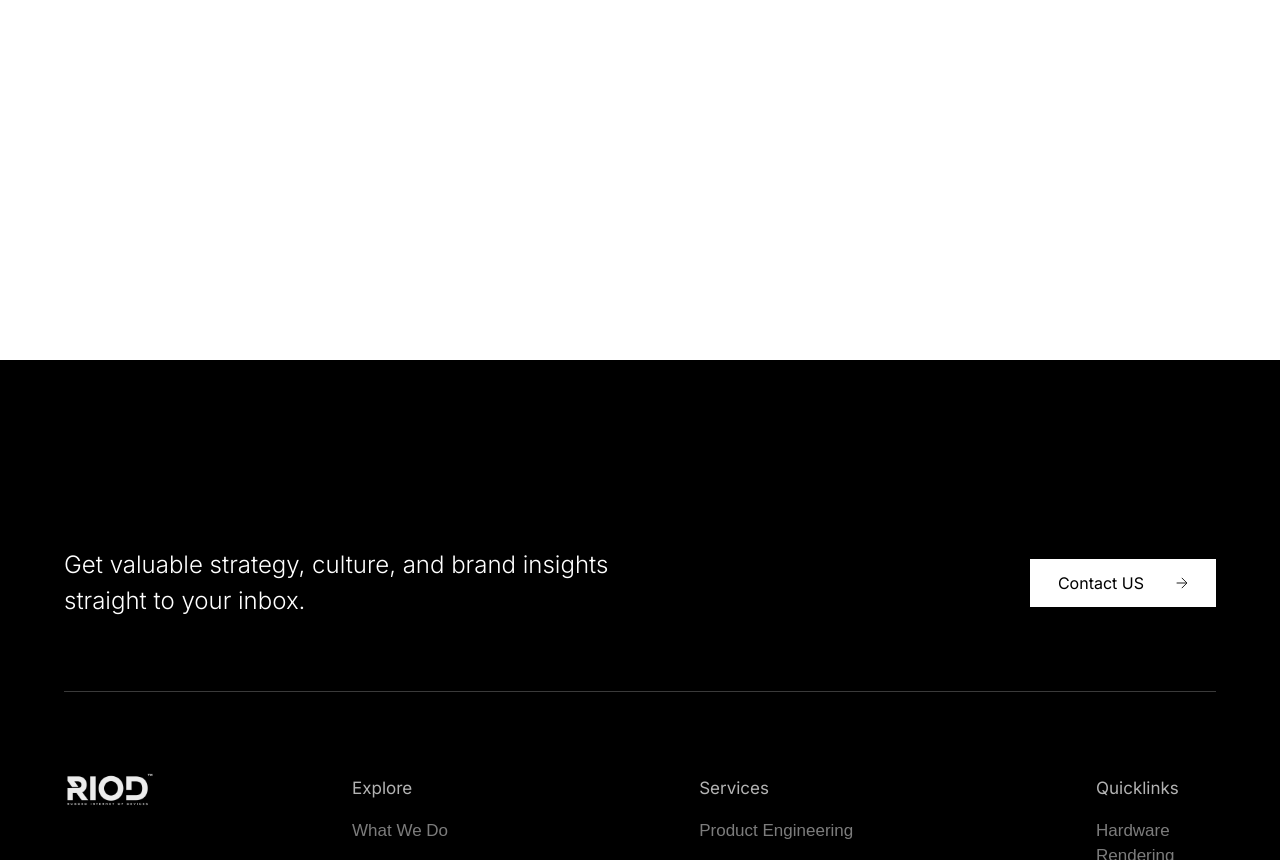
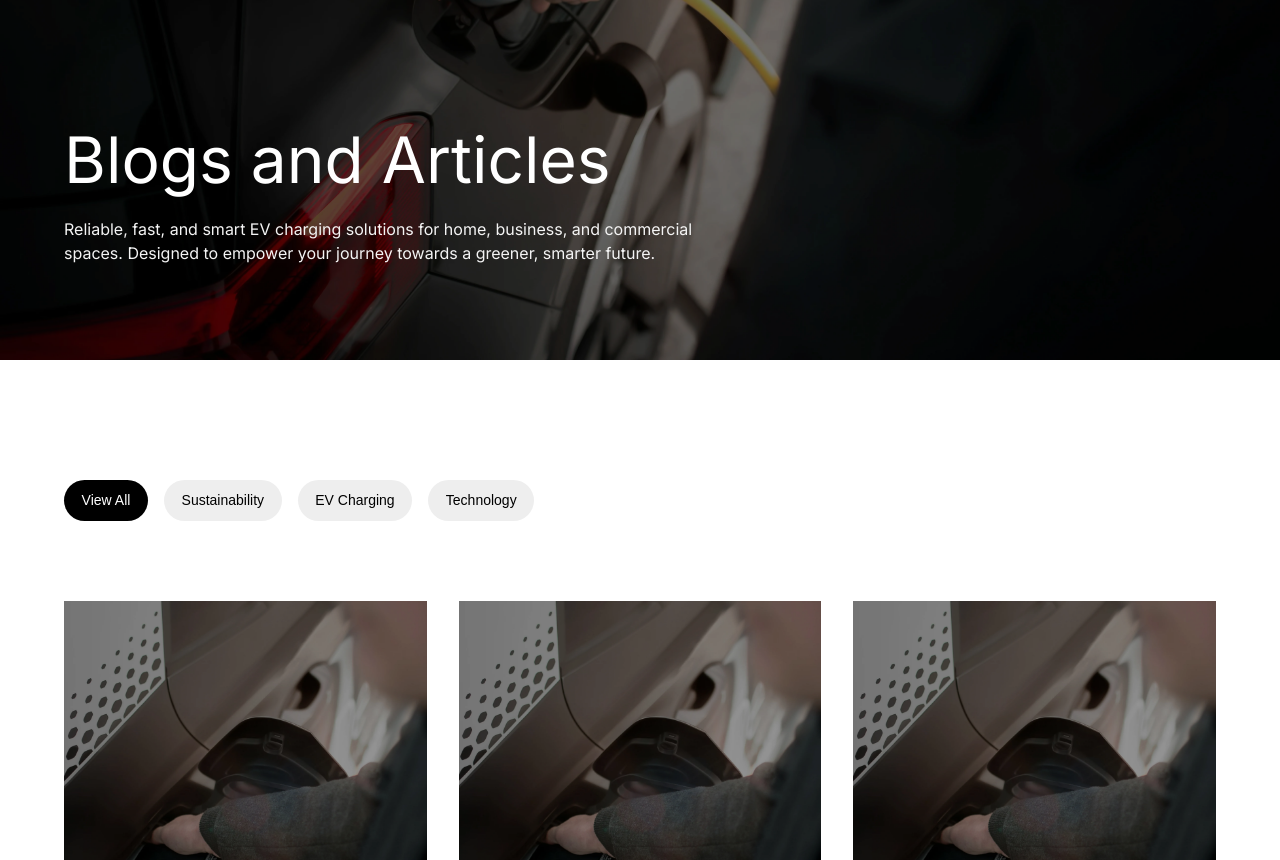
Before and after one commit to RiodTeam/RIOD_WEBSITE, a Next.js app: page /insights in a window 1280 px wide. Before the commit this address had no page. Shown: the part 440-1300 px from the top of the page. Built offline with nearby package versions, Linux system fonts and the light colour scheme.

Commit message:
blog page completed

```diff
--- /dev/null
+++ b/app/(route)/insights/page.tsx
@@ -0,0 +1,19 @@
+import BlogGrid from '@/app/components/insights/BlogGrid'
+import React from 'react'
+import HeroSection from '@/app/components/common/Hero'
+
+
+const page = () => {
+  return (
+    <div>
+        <HeroSection
+                backgroundImage="/home/hero.webp"
+                title="Blogs and Articles"
+                description="Reliable, fast, and smart EV charging solutions for home, business, and commercial spaces. Designed to empower your journey towards a greener, smarter future." />
+
+        <BlogGrid/>
+    </div>
+  )
+}
+
+export default page
--- a/app/components/footer/FooterSection.tsx
+++ b/app/components/footer/FooterSection.tsx
@@ -134,7 +134,7 @@ export default function FooterSection() {
                         <li>
                             <Link href="/contact">IoT Device Integration</Link>
                         </li>
-                         <li>
+                        <li>
                             <Link href="/contact">IoT Device Integration</Link>
                         </li>
 
--- /dev/null
+++ b/app/components/insights/BlogGrid.tsx
@@ -0,0 +1,88 @@
+"use client";
+
+import { useState } from "react";
+import Image from "next/image";
+
+const blogs = [
+  { id: 1, img: "/home/hero.webp", tag: "EV Charging", date: "March 20, 2025", title: "Driving the Future of EV Charging in Numbers" },
+  { id: 2, img: "/home/hero.webp", tag: "EV Charging", date: "March 20, 2025", title: "Driving the Future of EV Charging in Numbers" },
+  { id: 3, img: "/home/hero.webp", tag: "Technology", date: "March 20, 2025", title: "Driving the Future of EV Charging in Numbers" },
+  { id: 4, img: "/home/hero.webp", tag: "EV Charging", date: "March 20, 2025", title: "Driving the Future of EV Charging in Numbers" },
+  { id: 5, img: "/home/hero.webp", tag: "EV Charging", date: "March 20, 2025", title: "Driving the Future of EV Charging in Numbers" },
+  { id: 6, img: "/home/hero.webp", tag: "Sustainability", date: "March 20, 2025", title: "Driving the Future of EV Charging in Numbers" },
+];
+
+const categories = ["View All", "Sustainability", "EV Charging", "Technology"];
+
+export default function BlogGrid() {
+  const [activeCategory, setActiveCategory] = useState("View All");
+
+  const filteredBlogs =
+    activeCategory === "View All"
+      ? blogs
+      : blogs.filter((b) => b.tag === activeCategory);
+
+  return (
+    <section className="w-full bg-white pt-[7.5rem] pb-[8rem] md:pb-[12.3rem]">
+      <div className="w-[90%] max-w-[1400px] mx-auto">
+
+        {/* ---------------- CATEGORY FILTERS ---------------- */}
+        <div className="flex flex-wrap gap-3 md:gap-4 mb-[5rem]">
+          {categories.map((cat) => {
+            const isActive = activeCategory === cat;
+            return (
+              <button
+                key={cat}
+                onClick={() => setActiveCategory(cat)}
+                className={`
+                  px-3 md:px-[1.1rem] py-[10px] rounded-full text-[12px] md:text-[14px] transition
+                  ${isActive ? "bg-black text-white" : "bg-[#eeeeee] text-black"}
+                `}
+              >
+                {cat}
+              </button>
+            );
+          })}
+        </div>
+
+        {/* ---------------- GRID ---------------- */}
+        <div
+          className="
+            grid grid-cols-1 sm:grid-cols-2 lg:grid-cols-3 gap-x-8 gap-y-[4.8rem]
+            max-sm:flex max-sm:overflow-x-auto max-sm:gap-5 max-sm:pb-4
+            max-sm:[&>*]:min-w-[360px]  scrollbar-hide
+          "
+        >
+          {filteredBlogs.map((blog) => (
+            <div key={blog.id} className="group cursor-pointer">
+
+              {/* IMAGE */}
+              <div className="w-full h-[270px] md:h-[300px] xl:h-[530px] relative overflow-hidden ">
+                <Image
+                  src={blog.img}
+                  alt="blog image"
+                  fill
+                  className="object-cover group-hover:scale-105 transition duration-300"
+                />
+              </div>
+
+              {/* TAG + DATE */}
+              <div className="flex justify-between mt-5 text-[12px] md:text-[14px] text-black font-inter">
+                <span className=" px-4 py-2 bg-[#eeeeee] rounded-full  font-inter">
+                  {blog.tag}
+                </span>
+                <span className="text-[#717171] mt-2">{blog.date}</span>
+              </div>
+
+              {/* TITLE */}
+              <h3 className="mt-4 text-[20px] md:text-[24px] text-[#404040] font-inter tracking-tight leading-[1.4]">
+                {blog.title}
+              </h3>
+            </div>
+          ))}
+        </div>
+
+      </div>
+    </section>
+  );
+}
--- a/package.json
+++ b/package.json
@@ -23,7 +23,7 @@
     "@types/react-dom": "^19",
     "eslint": "^9",
     "eslint-config-next": "16.0.8",
-    "tailwindcss": "^4",
+    "tailwindcss": "^4.1.17",
     "typescript": "^5"
   }
 }
```
Also changed, not shown: app/components/products/EvProductsSection.tsx (indentation only), 1 other file (tests, documents, lock files or other folders).
